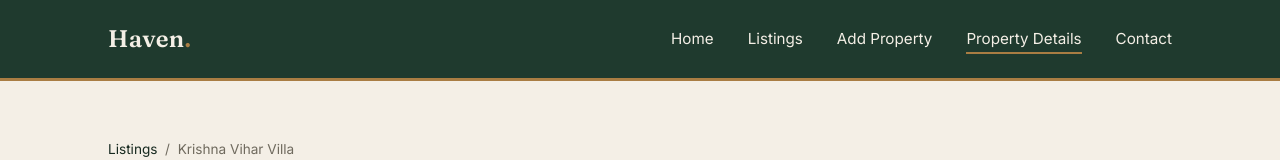
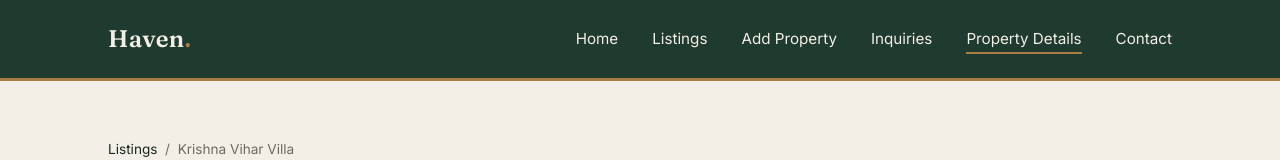
Before and after one commit to priyanshigoyal1cs24-jpg/Real-Estate-Property-Management-Platform-, a plain HTML site: page property.html in a window 1280 px wide. Shown: the top 160 px of the page. Drawn offline with Linux system fonts and the light colour scheme.

Commit message:
Add inquiries link to navigation menu
Added a link to the inquiries page in the navigation menu.

```diff
--- a/property.html
+++ b/property.html
@@ -18,6 +18,7 @@
         <li><a href="index.html">Home</a></li>
         <li><a href="listings.html">Listings</a></li>
         <li><a href="add-property.html">Add Property</a></li>
+        <li><a href="inquiries.html">Inquiries</a></li>
         <li><a href="property.html" class="active">Property Details</a></li>
         <li><a href="contact.html">Contact</a></li>
       </ul>
```
